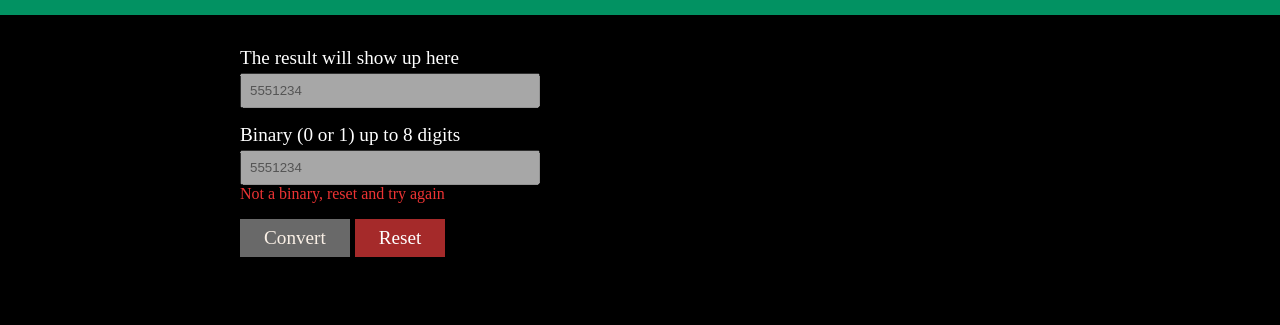
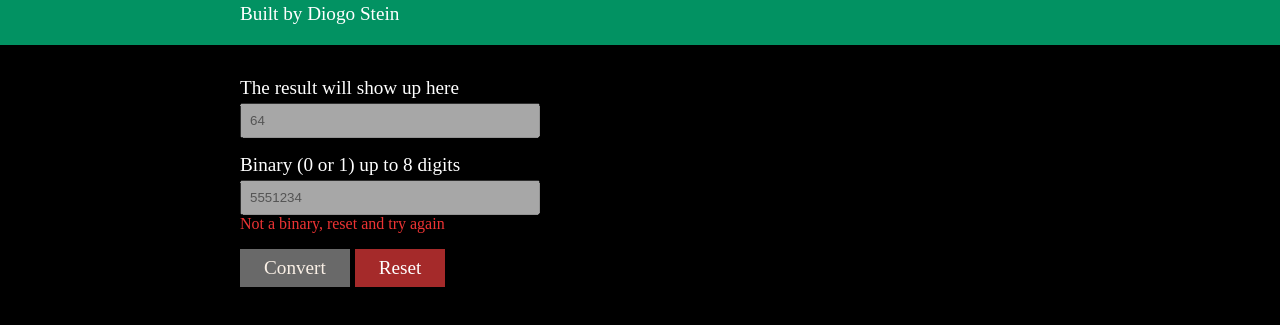
Before and after one commit to thediogostein/bin-to-dec, a plain HTML site: page index.html in a window 1280 px wide. Both pictures are taken after typing "5551234" into the empty fields and a click on the button "Convert". Shown: the part 61-386 px from the top of the page. Drawn offline with Linux system fonts and the light colour scheme.

Commit message:
Add function to get the result

```diff
--- a/css/style.css
+++ b/css/style.css
@@ -26,6 +26,10 @@ body {
 header {
   padding: 1rem 0;
   background-color: rgb(2, 146, 98);
+}
+
+header p {
+  margin: 0.25rem 0;
 }
 
 main {
--- a/index.html
+++ b/index.html
@@ -11,6 +11,7 @@
     <header>
       <div class="wrapper">
         <h1>Binary to Decimal Converter</h1>
+        <p>Built by Diogo Stein</p>
       </div>
     </header>
     <main>
@@ -32,5 +33,3 @@
     </main>
   </body>
 </html>
-
-<!-- pattern="[0*1*]*[1*0*]*" -->
--- a/js/script.js
+++ b/js/script.js
@@ -22,20 +22,30 @@ const convert = (e) => {
 
   const binary = form.querySelector('#binary').value;
   let resultEl = form.querySelector('#result-el');
+  let result = 0;
+  powValue = binary.length - 1;
 
   // Clear result before showing next result
   // resultEl.textContent = '';
 
   for (let i = 0; i < binary.length; i++) {
     if (binary[i] === '0' || binary[i] === '1') {
-      resultEl.value = binary;
       //
 
-      //
+      // console.log(`Binary[i]: ${binary[i]}`);
+
+      // console.log(`powValue: ${powValue}`);
+
+      result += binary[i] * 2 ** powValue;
+      // console.log(`Result: ${result}`);
+
+      powValue--;
     } else {
       showError();
     }
   }
+
+  resultEl.value = result;
 };
 
 form.addEventListener('submit', convert);
```
Also changed, not shown: thumbnail/thumb.png (added), 1 other file.
